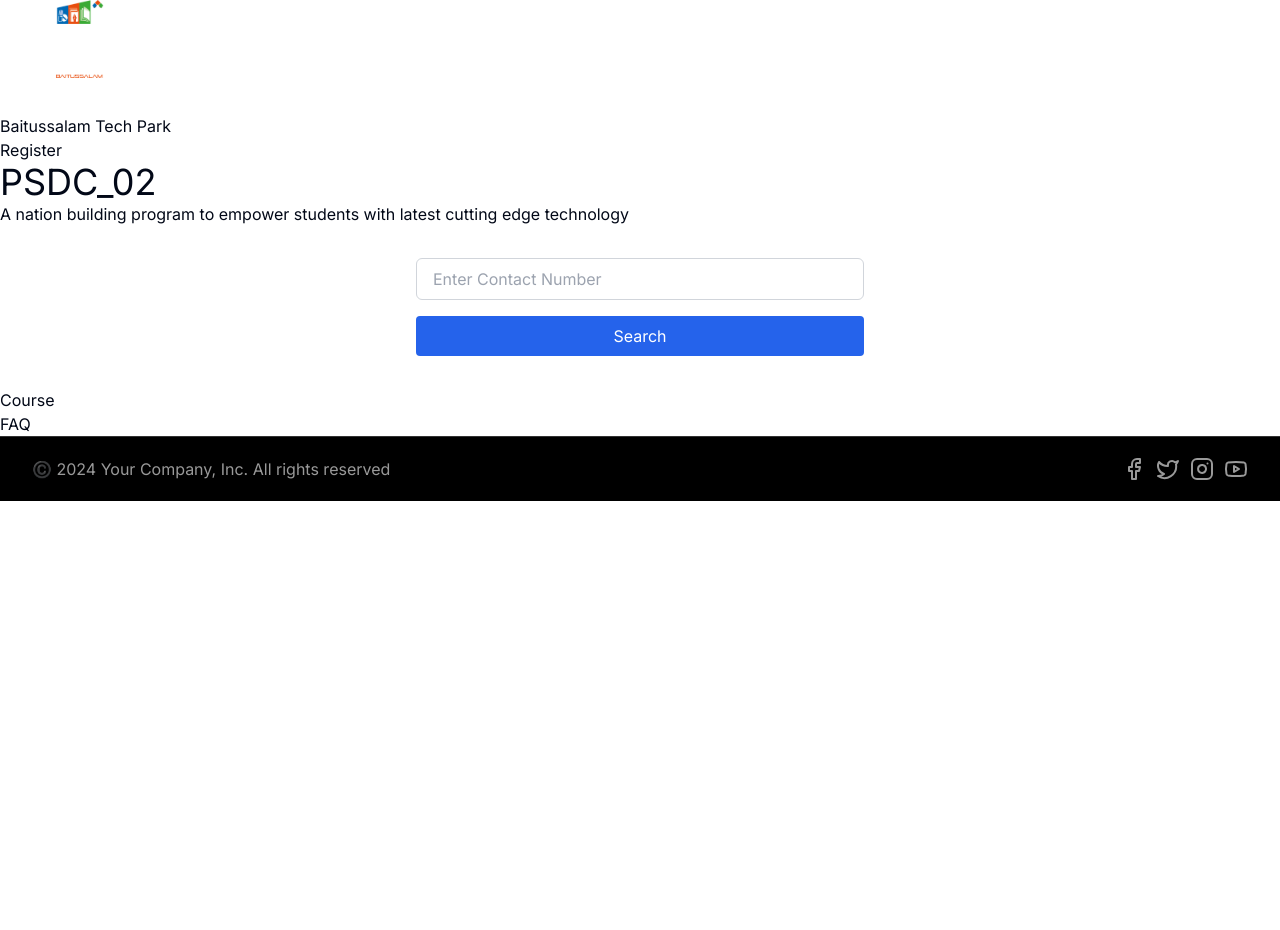
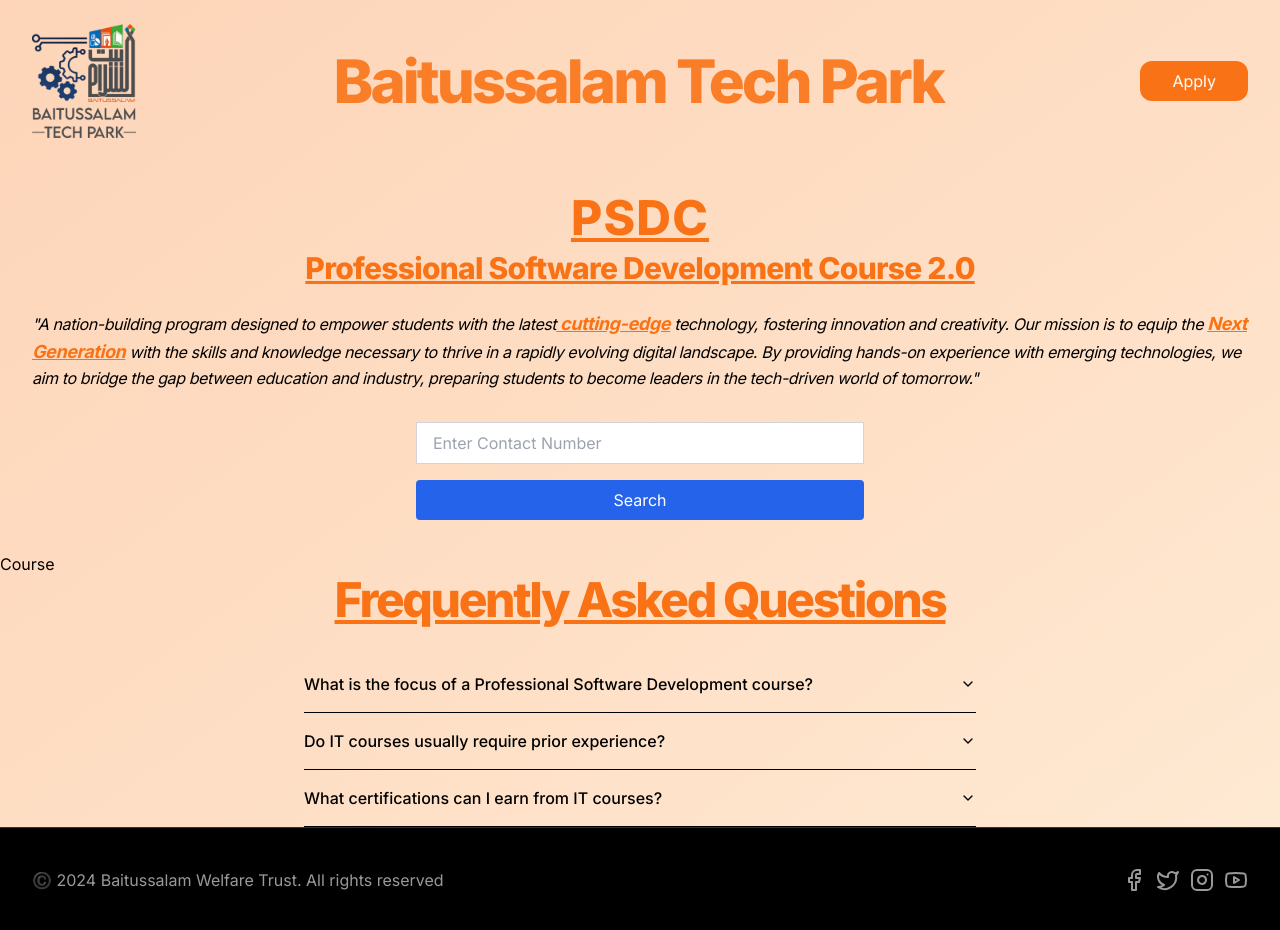
Before and after one commit to Falcon-Emperor/teck_park, a Next.js app: page / in a window 1280 px wide. Before the commit the page ends 800 px from the top, so only its background shows below. Built offline with nearby package versions, Linux system fonts and the light colour scheme.

Commit message:
remaining api

```diff
--- a/package.json
+++ b/package.json
@@ -9,6 +9,7 @@
     "lint": "next lint"
   },
   "dependencies": {
+    "@radix-ui/react-accordion": "^1.2.0",
     "@radix-ui/react-alert-dialog": "^1.1.1",
     "@radix-ui/react-slot": "^1.1.0",
     "class-variance-authority": "^0.7.0",
--- a/src/app/globals.css
+++ b/src/app/globals.css
@@ -1,69 +1,4 @@
 @tailwind base;
 @tailwind components;
 @tailwind utilities;
-
-@layer base {
-  :root {
-    --background: 0 0% 100%;
-    --foreground: 222.2 84% 4.9%;
-    --card: 0 0% 100%;
-    --card-foreground: 222.2 84% 4.9%;
-    --popover: 0 0% 100%;
-    --popover-foreground: 222.2 84% 4.9%;
-    --primary: 222.2 47.4% 11.2%;
-    --primary-foreground: 210 40% 98%;
-    --secondary: 210 40% 96.1%;
-    --secondary-foreground: 222.2 47.4% 11.2%;
-    --muted: 210 40% 96.1%;
-    --muted-foreground: 215.4 16.3% 46.9%;
-    --accent: 210 40% 96.1%;
-    --accent-foreground: 222.2 47.4% 11.2%;
-    --destructive: 0 84.2% 60.2%;
-    --destructive-foreground: 210 40% 98%;
-    --border: 214.3 31.8% 91.4%;
-    --input: 214.3 31.8% 91.4%;
-    --ring: 222.2 84% 4.9%;
-    --radius: 0.5rem;
-    --chart-1: 12 76% 61%;
-    --chart-2: 173 58% 39%;
-    --chart-3: 197 37% 24%;
-    --chart-4: 43 74% 66%;
-    --chart-5: 27 87% 67%;
-  }
-
-  .dark {
-    --background: 222.2 84% 4.9%;
-    --foreground: 210 40% 98%;
-    --card: 222.2 84% 4.9%;
-    --card-foreground: 210 40% 98%;
-    --popover: 222.2 84% 4.9%;
-    --popover-foreground: 210 40% 98%;
-    --primary: 210 40% 98%;
-    --primary-foreground: 222.2 47.4% 11.2%;
-    --secondary: 217.2 32.6% 17.5%;
-    --secondary-foreground: 210 40% 98%;
-    --muted: 217.2 32.6% 17.5%;
-    --muted-foreground: 215 20.2% 65.1%;
-    --accent: 217.2 32.6% 17.5%;
-    --accent-foreground: 210 40% 98%;
-    --destructive: 0 62.8% 30.6%;
-    --destructive-foreground: 210 40% 98%;
-    --border: 217.2 32.6% 17.5%;
-    --input: 217.2 32.6% 17.5%;
-    --ring: 212.7 26.8% 83.9%;
-    --chart-1: 220 70% 50%;
-    --chart-2: 160 60% 45%;
-    --chart-3: 30 80% 55%;
-    --chart-4: 280 65% 60%;
-    --chart-5: 340 75% 55%;
-  }
-}
-
-@layer base {
-  * {
-    @apply border-border;
-  }
-  body {
-    @apply bg-background text-foreground;
-  }
-}
+/* In your global CSS file (e.g., globals.css) */
--- a/src/app/layout.tsx
+++ b/src/app/layout.tsx
@@ -16,7 +16,7 @@
 }>) {
   return (
     <html lang="en">
-      <body className={inter.className}>{children}</body>
+      <body className={`${inter.className} bg-gradient-to-br from-orange-500/30 via-orange-400/30 to-orange-200/50`}>{children}</body>
     </html>
   );
 }
--- a/src/components/FAQ.tsx
+++ b/src/components/FAQ.tsx
@@ -1,9 +1,53 @@
-import React from 'react'
+import React from "react";
+import {
+  Accordion,
+  AccordionContent,
+  AccordionItem,
+  AccordionTrigger,
+} from "@/components/ui/accordion";
 
 function FAQ() {
   return (
-    <div>FAQ</div>
-  )
+    <div className="container mx-auto flex justify-center items-center">
+      <div className="w-full max-w-2xl">
+        <h2 className="tracking-tighter text-5xl font-extrabold text-orange-500 text-center underline mb-8">
+          Frequently Asked Questions
+        </h2>
+        <Accordion type="single" collapsible>
+          <AccordionItem value="item-1">
+            <AccordionTrigger className="w-full text-left">
+              What is the focus of a Professional Software Development course?
+            </AccordionTrigger>
+            <AccordionContent>
+              The course focuses on teaching programming languages, software
+              engineering principles, and project management to prepare students
+              for careers in software development.
+            </AccordionContent>
+          </AccordionItem>
+          <AccordionItem value="item-2">
+            <AccordionTrigger className="w-full text-left">
+              Do IT courses usually require prior experience?
+            </AccordionTrigger>
+            <AccordionContent>
+              Many introductory IT courses do not require prior experience, but
+              advanced courses may require knowledge of basic programming or
+              computer science concepts.
+            </AccordionContent>
+          </AccordionItem>
+          <AccordionItem value="item-3">
+            <AccordionTrigger className="w-full text-left">
+              What certifications can I earn from IT courses?
+            </AccordionTrigger>
+            <AccordionContent>
+              IT courses can lead to certifications such as CompTIA, Cisco’s
+              CCNA, Microsoft’s Azure certifications, and more, depending on the
+              course focus.
+            </AccordionContent>
+          </AccordionItem>
+        </Accordion>
+      </div>
+    </div>
+  );
 }
 
-export default FAQ
+export default FAQ;
--- a/src/components/Footer.tsx
+++ b/src/components/Footer.tsx
@@ -6,15 +6,16 @@
   Youtube,
   Instagram,
 } from "lucide-react";
+
 import Link from "next/link";
 export const Footer = () => {
   return (
-    <footer className="py-5 bg-black text-white/60 border-t border-white/20">
-      <div className="container">
-        <div className="flex flex-col gap-4 sm:flex-row sm:justify-between">
+    <footer className="h-full py-5 bg-black text-white/60 border-t border-white/20">
+      <div className="container mx-auto  py-5 flex items-center justify-between gap-16 sm:flex-row sm:justify-between">
+
           {/* right */}
           <div className="text-center">
-            ©️ 2024 Your Company, Inc. All rights reserved
+            ©️ 2024 Baitussalam Welfare Trust. All rights reserved
           </div>
           {/* left */}
           <ul className="flex justify-center gap-2.5">
@@ -41,7 +42,7 @@
             </li>
           </ul>
         </div>
-      </div>
+
     </footer>
   );
 };
--- a/src/components/Header.tsx
+++ b/src/components/Header.tsx
@@ -4,7 +4,6 @@
 import { AlertDialog } from "./ui/alert-dialog";
 import {
   AlertDialogAction,
-  AlertDialogCancel,
   AlertDialogContent,
   AlertDialogDescription,
   AlertDialogFooter,
@@ -15,32 +14,40 @@
 
 function Header() {
   return (
-    <div className="">
-      <div className="">
+    <div className="h-full">
+      <div className="container mx-auto flex items-center justify-between py-6">
         <Image
           src={techpark_black}
           alt="tech park logo"
           height={104}
           width={104}
+          draggable={false}
         />
-        <h1 className="">Baitussalam Tech Park</h1>
-        <div className="">
+        <h1 className="text-6xl font-extrabold tracking-tighter text-orange-500/90">
+          Baitussalam Tech Park
+        </h1>
+
+        <div>
           <AlertDialog>
-            <AlertDialogTrigger>Register</AlertDialogTrigger>
+            <AlertDialogTrigger className="bg-orange-500 text-white hover:bg-orange-400/80 px-8 py-2 rounded-xl border-none">
+              Apply
+            </AlertDialogTrigger>
 
-            <AlertDialogContent>
+            <AlertDialogContent className="bg-gradient-to-br from-orange-300 via-orange-400 to-orange-200">
               <AlertDialogHeader>
                 <AlertDialogTitle>
                   New Admissions Are Currently Closed
                 </AlertDialogTitle>
-                <AlertDialogDescription>
-                  New admissions into Baitussalam's prestigious PSDC program are
-                  closed. Please follow our social media handles to get notified
-                  once a new batch is open.
+                <AlertDialogDescription className="text-black">
+                  New admissions into Baitussalam's prestigious PSDC program
+                  are closed. Please follow our social media handles to get
+                  notified once a new batch is open.
                 </AlertDialogDescription>
               </AlertDialogHeader>
               <AlertDialogFooter>
-                <AlertDialogAction>Continue</AlertDialogAction>
+                <AlertDialogAction className="bg-orange-500 text-white hover:bg-orange-600 px-4 py-2 rounded-2xl">
+                  Continue
+                </AlertDialogAction>
               </AlertDialogFooter>
             </AlertDialogContent>
           </AlertDialog>
--- a/src/components/Hero.tsx
+++ b/src/components/Hero.tsx
@@ -1,10 +1,21 @@
 function Hero() {
   return (
-    <div>
-      <h2 className="text-4xl">PSDC_02</h2>
-      <p>
-        A nation building program to empower students with latest cutting edge
-        technology
+    <div className="container mx-auto mt-8 flex flex-col items-center justify between">
+      <h2 className="text-5xl font-extrabold text-orange-500 tracking-wide underline">
+        PSDC
+      </h2>
+
+      <h3 className="text-3xl font-extrabold  text-orange-500 tracking-tight underline mt-2">
+        Professional Software Development Course 2.0
+      </h3>
+      <p className="text-base mt-6 italic tracking-tight">
+        "A nation-building program designed to empower students with the latest
+        <span className="text-orange-500 font-bold text-lg underline"> cutting-edge</span> technology, fostering innovation and creativity. Our
+        mission is to equip the <span className="text-orange-500 font-bold text-lg underline">Next Generation</span> with the skills and knowledge
+        necessary to thrive in a rapidly evolving digital landscape. By
+        providing hands-on experience with emerging technologies, we aim to
+        bridge the gap between education and industry, preparing students to
+        become leaders in the tech-driven world of tomorrow."
       </p>
     </div>
   );
--- /dev/null
+++ b/src/components/ui/accordion.tsx
@@ -0,0 +1,58 @@
+"use client"
+
+import * as React from "react"
+import * as AccordionPrimitive from "@radix-ui/react-accordion"
+import { ChevronDown } from "lucide-react"
+
+import { cn } from "@/lib/utils"
+
+const Accordion = AccordionPrimitive.Root
+
+const AccordionItem = React.forwardRef<
+  React.ElementRef<typeof AccordionPrimitive.Item>,
+  React.ComponentPropsWithoutRef<typeof AccordionPrimitive.Item>
+>(({ className, ...props }, ref) => (
+  <AccordionPrimitive.Item
+    ref={ref}
+    className={cn("border-b border-black", className)}
+    {...props}
+  />
+))
+AccordionItem.displayName = "AccordionItem"
+
+const AccordionTrigger = React.forwardRef<
+  React.ElementRef<typeof AccordionPrimitive.Trigger>,
+  React.ComponentPropsWithoutRef<typeof AccordionPrimitive.Trigger>
+>(({ className, children, ...props }, ref) => (
+  <AccordionPrimitive.Header className="flex">
+    <AccordionPrimitive.Trigger
+      ref={ref}
+      className={cn(
+        "flex flex-1 items-center justify-between py-4 font-medium transition-all hover:underline [&[data-state=open]>svg]:rotate-180",
+        className
+      )}
+      {...props}
+    >
+      {children}
+      <ChevronDown className="h-4 w-4 shrink-0 transition-transform duration-200" />
+    </AccordionPrimitive.Trigger>
+  </AccordionPrimitive.Header>
+))
+AccordionTrigger.displayName = AccordionPrimitive.Trigger.displayName
+
+const AccordionContent = React.forwardRef<
+  React.ElementRef<typeof AccordionPrimitive.Content>,
+  React.ComponentPropsWithoutRef<typeof AccordionPrimitive.Content>
+>(({ className, children, ...props }, ref) => (
+  <AccordionPrimitive.Content
+    ref={ref}
+    className="overflow-hidden text-sm transition-all data-[state=closed]:animate-accordion-up data-[state=open]:animate-accordion-down"
+    {...props}
+  >
+    <div className={cn("pb-4 pt-0", className)}>{children}</div>
+  </AccordionPrimitive.Content>
+))
+
+AccordionContent.displayName = AccordionPrimitive.Content.displayName
+
+export { Accordion, AccordionItem, AccordionTrigger, AccordionContent }
```
Also changed, not shown: tailwind.config.ts (+16 -14 lines), src/app/page.tsx (line endings or trailing spaces), src/assets/images/teckpark_black.png, 1 other file (tests, documents, lock files or other folders).
